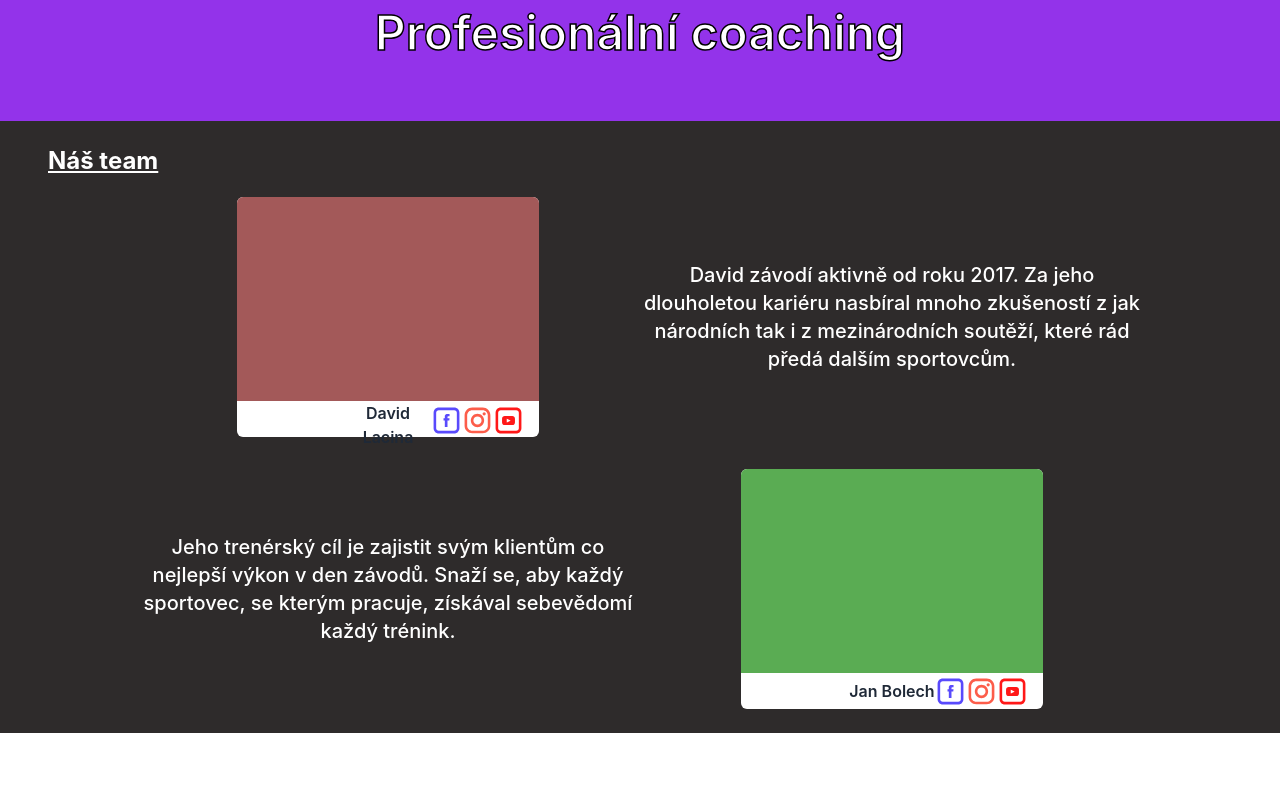
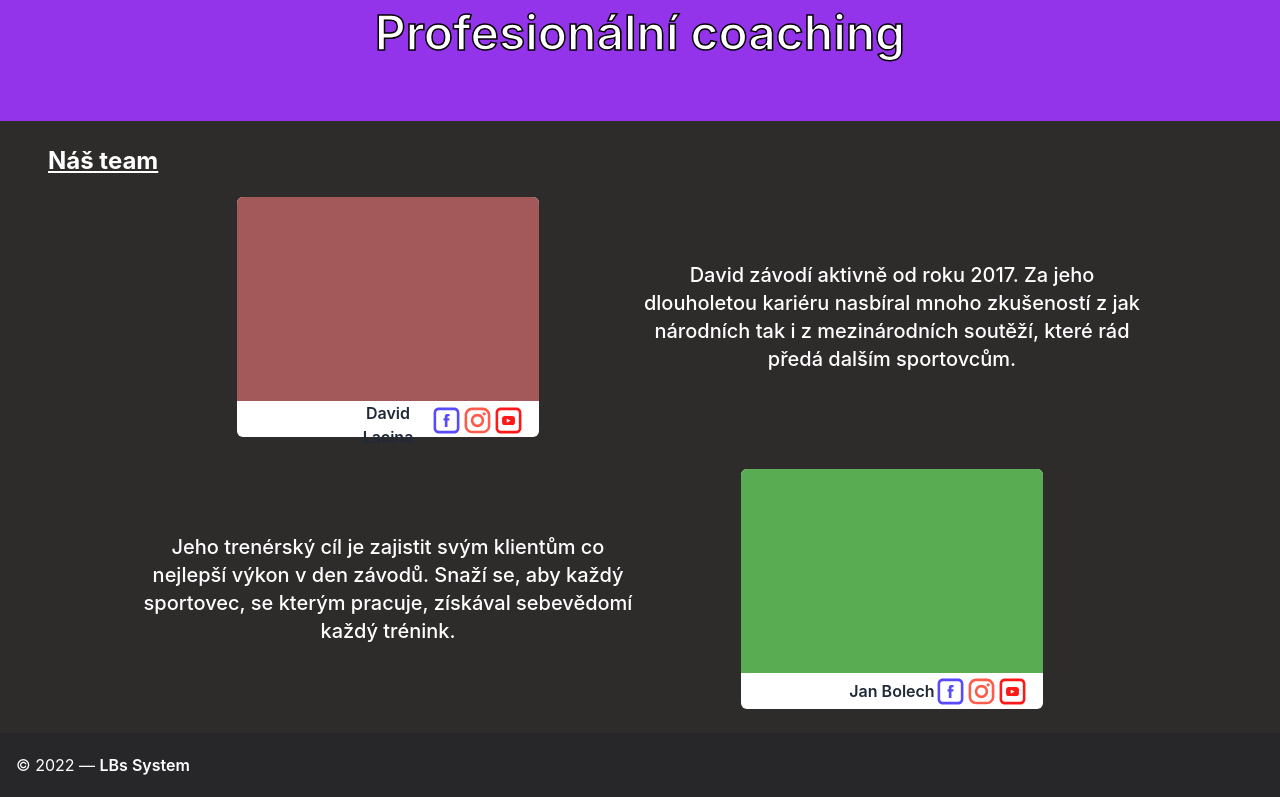
Before and after one commit to aeggydev/lbs-system, a Next.js app: page / in a window 1280 px wide. Shown: the part 679-1476 px from the top of the page. Before the commit the page ends 1412 px from the top, so only its background shows below. Built offline with nearby package versions, Linux system fonts and the light colour scheme.

Commit message:
Add footer to layout

```diff
--- a/components/layout.tsx
+++ b/components/layout.tsx
@@ -1,4 +1,5 @@
 import { PropsWithChildren } from "react"
+import Footer from "./footer"
 import Navbar from "./navbar"
 
 export default function Layout({children}: PropsWithChildren<{}>) {
@@ -6,6 +7,7 @@ export default function Layout({children}: PropsWithChildren<{}>) {
         <>
             <Navbar />
             <main className="min-h-screen flex">{children}</main>
+            <Footer></Footer>
         </>
     )
 }
```
